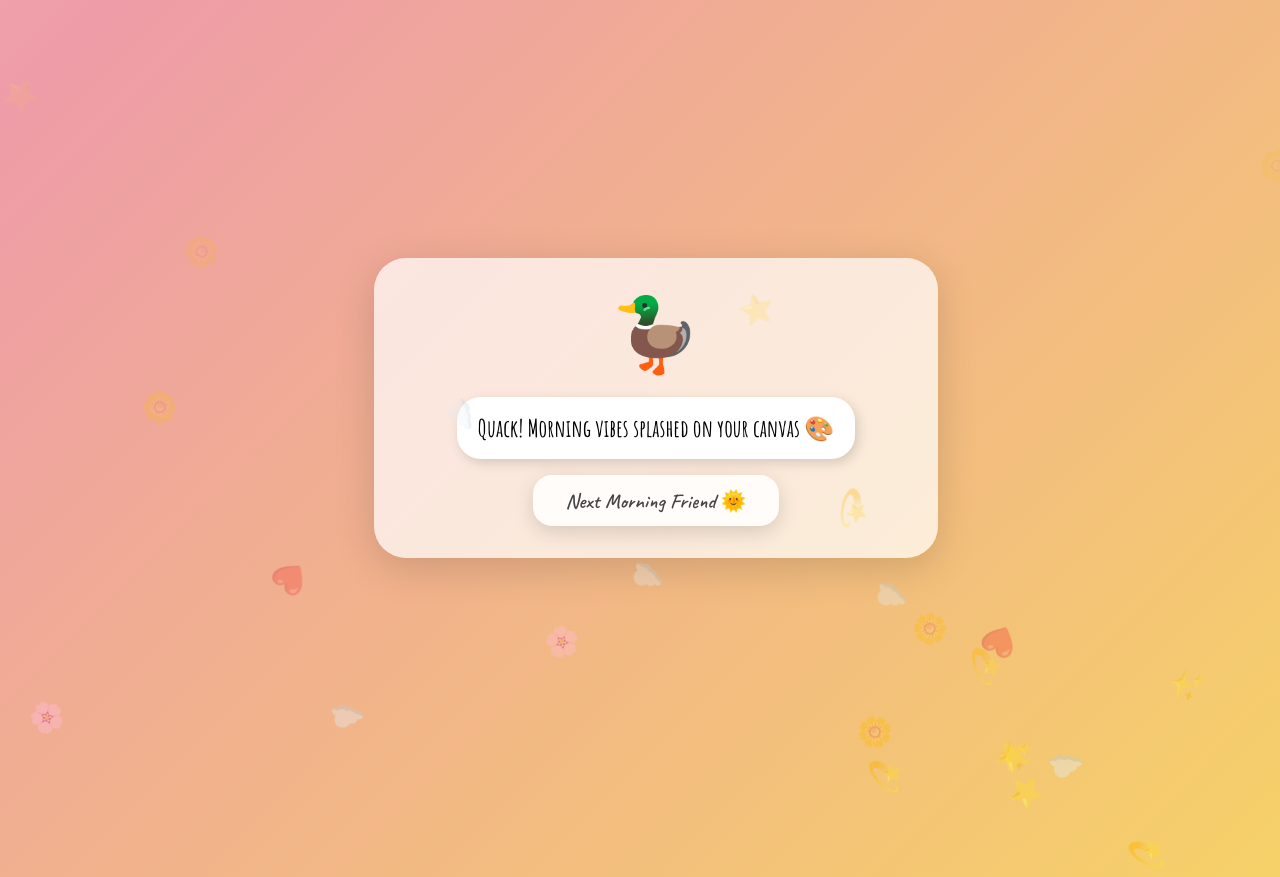
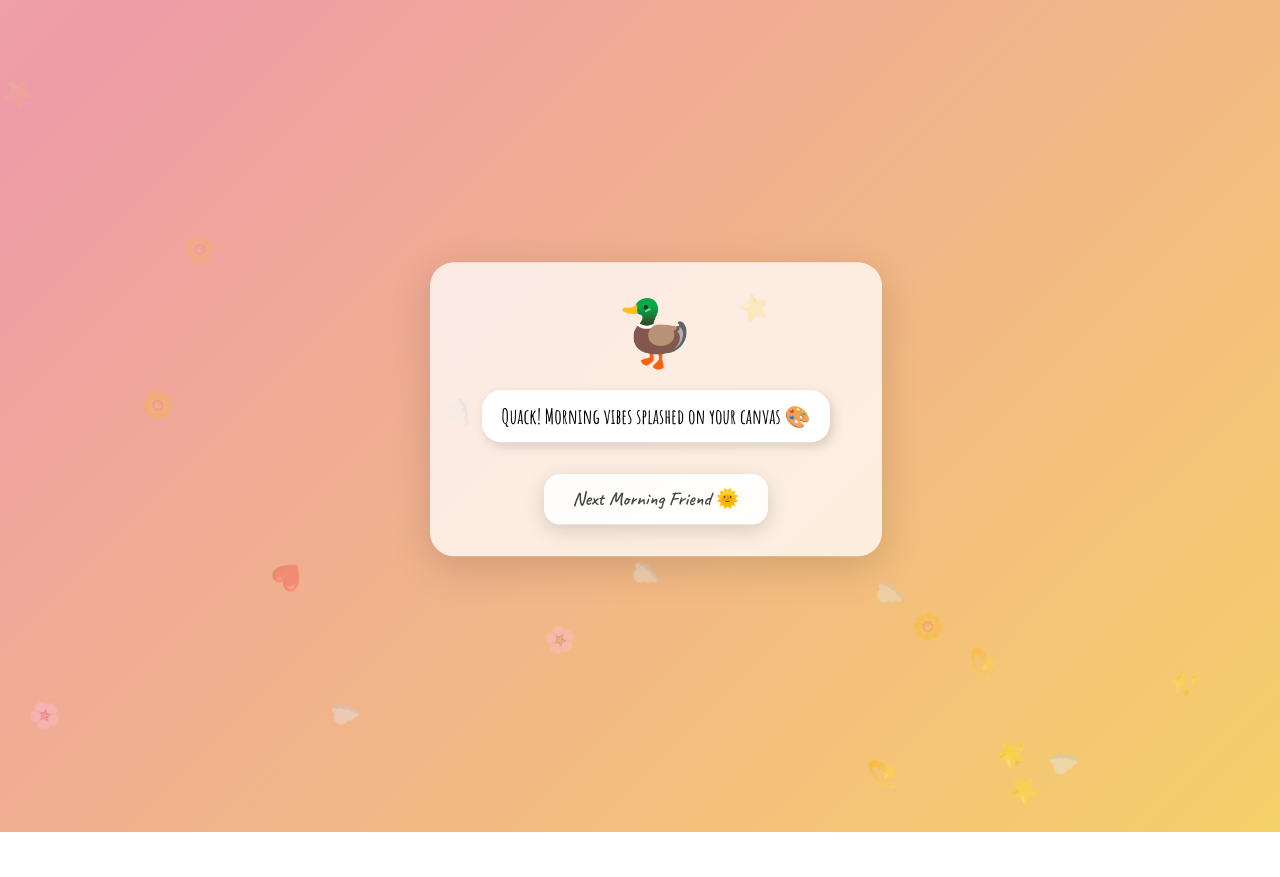
Before and after one commit to harryarch0-del/morning-zoo, a plain HTML site: page index.html in a window 1280 px wide. Both pictures are taken after a click on the button "Enter the Zoo 🐾". Shown: the top 877 px of the page. After the commit the page ends 832 px from the top, so only its background shows below. Drawn offline with Linux system fonts and the light colour scheme.

Commit message:
Update index.html

```diff
--- a/index.html
+++ b/index.html
@@ -38,24 +38,26 @@
 
     h1 {
       font-family: 'Amatic SC', cursive;
-      font-size: 2.8rem;
+      font-size: 2.5rem;
       color: #fff;
       text-shadow: 2px 2px 6px rgba(0,0,0,0.2);
-      margin-bottom: 2rem;
+      margin-bottom: 1.8rem;
+      padding: 0 1rem;
     }
 
     .button {
-      padding: 0.8rem 2rem;
+      padding: 0.8rem 1.8rem;
       border: none;
-      border-radius: 1.2rem;
-      background: rgba(255,255,255,0.85);
+      border-radius: 1rem;
+      background: rgba(255,255,255,0.9);
       color: #444;
-      font-size: 1.3rem;
+      font-size: 1.2rem;
       font-family: 'Caveat', cursive;
       font-weight: 600;
       cursor: pointer;
       transition: transform 0.2s ease, background 0.3s ease;
       box-shadow: 0 6px 20px rgba(0,0,0,0.15);
+      margin-top: 1rem;
     }
 
     .button:hover {
@@ -66,22 +68,22 @@
     .canvas {
       position: relative;
       text-align: center;
-      padding: 2rem;
-      background: rgba(255, 255, 255, 0.7);
-      border-radius: 2rem;
+      padding: 2rem 1rem;
+      background: rgba(255, 255, 255, 0.75);
+      border-radius: 1.5rem;
       box-shadow: 0 10px 40px rgba(0,0,0,0.15);
-      max-width: 500px;
-      width: 90%;
+      max-width: 420px;
+      width: 95%;
       animation: float 4s ease-in-out infinite;
     }
 
     @keyframes float {
       0%, 100% { transform: translateY(0); }
-      50% { transform: translateY(-12px); }
+      50% { transform: translateY(-10px); }
     }
 
     .animal {
-      font-size: 4.5rem;
+      font-size: 4rem;
       animation: pop 0.6s ease;
     }
 
@@ -92,14 +94,15 @@
 
     .bubble {
       background: white;
-      padding: 1rem 1.3rem;
-      border-radius: 1.5rem;
+      padding: 0.8rem 1.2rem;
+      border-radius: 1.2rem;
       display: inline-block;
-      font-size: 1.5rem;
+      font-size: 1.3rem;
       margin: 1rem 0;
       position: relative;
       box-shadow: 3px 4px 12px rgba(0,0,0,0.15);
       font-family: 'Amatic SC', cursive;
+      word-wrap: break-word;
     }
 
     .bubble::after {
@@ -116,7 +119,7 @@
 
     .decor {
       position: absolute;
-      font-size: 1.8rem;
+      font-size: 1.6rem;
       opacity: 0.6;
       animation: drift 12s linear infinite;
       pointer-events: none;
@@ -129,9 +132,10 @@
     }
 
     @media (max-width: 600px) {
-      h1 { font-size: 2.2rem; }
-      .animal { font-size: 3.5rem; }
-      .bubble { font-size: 1.2rem; }
+      h1 { font-size: 2rem; }
+      .animal { font-size: 3rem; }
+      .bubble { font-size: 1.1rem; padding: 0.7rem 1rem; }
+      .button { font-size: 1rem; padding: 0.6rem 1.2rem; }
     }
   </style>
 </head>
@@ -183,7 +187,7 @@
 
     // floating doodles on both pages
     const decorIcons = ["⭐", "🌸", "💫", "🌼", "✨", "☁️","❤️"];
-    for(let i=0; i<25; i++){
+    for(let i=0; i<20; i++){
       const el = document.createElement("div");
       el.className = "decor";
       el.textContent = decorIcons[Math.floor(Math.random()*decorIcons.length)];
```
